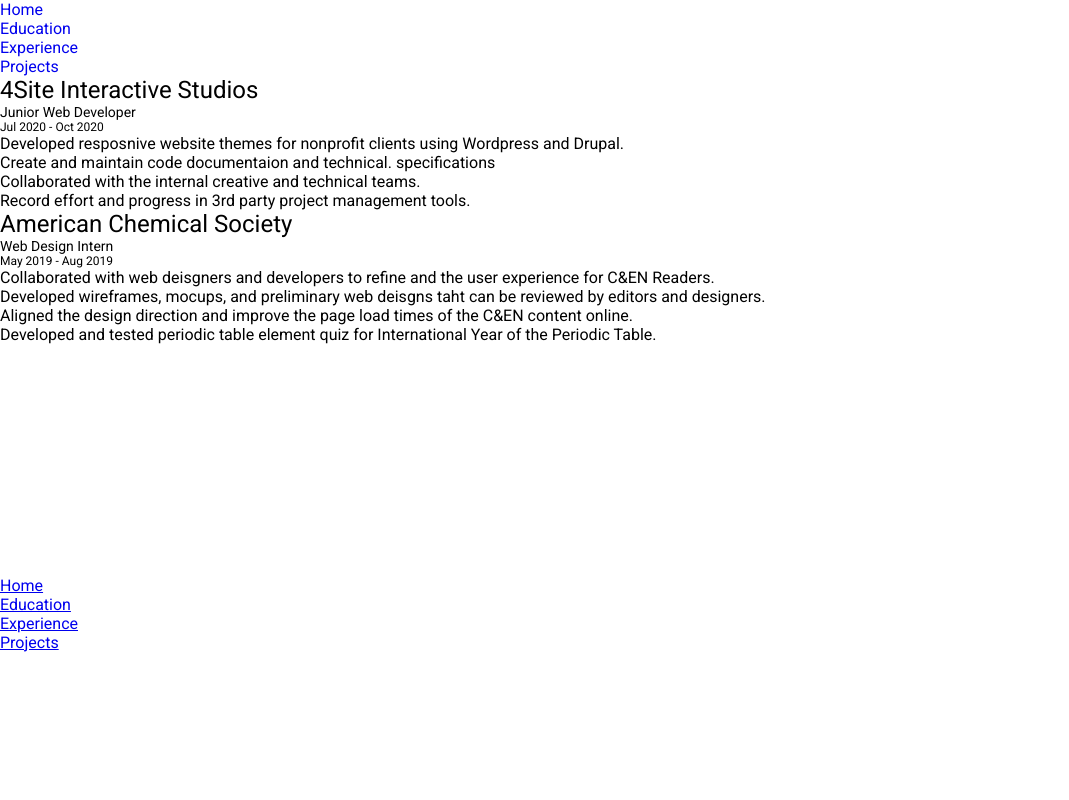
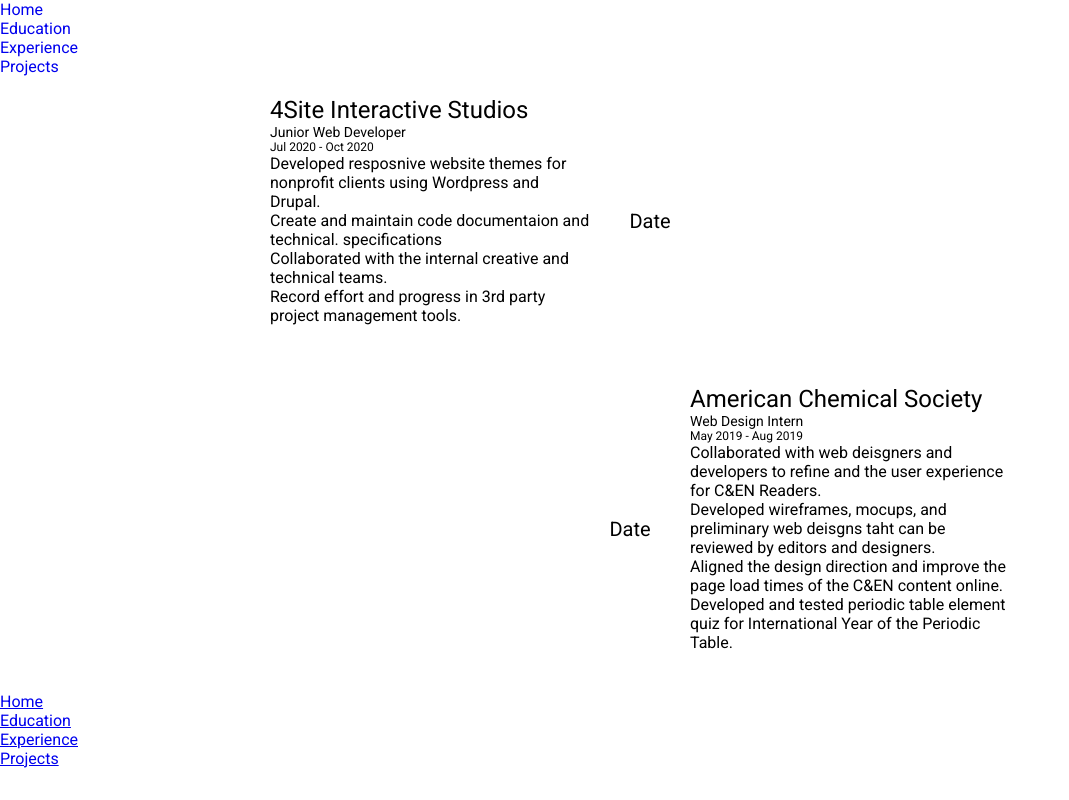
Before and after one commit to jdelacr/justyn-portfolio, a React (Create React App) app: page /Experience in a window 1280 px wide. Shown: the whole page, without its empty margins (0-1069 px from the left). Built offline with nearby package versions, Linux system fonts and the light colour scheme.

Commit message:
Theming the timeline for the experience

```diff
--- a/src/pages/Experience.js
+++ b/src/pages/Experience.js
@@ -4,58 +4,70 @@
 export class Experience extends Component {
   render() {
     return (
-      <div>
-        <div>
+      <div className="experience">
+        <div className="experience-item experience-align--right">
+          <div className="experience-custom"></div>
+          <div className="experience-date">
+            <p>Date</p>
+          </div>
+          <div className="experience-info">
             <div>
               <h1>4Site Interactive Studios</h1>
               <h3>Junior Web Developer</h3>
               <h4>Jul 2020 - Oct 2020</h4>
             </div>
             <div>
-            <ul>
-              <li>
-                Developed resposnive website themes for nonprofit clients using
-                Wordpress and Drupal.
+              <ul className="experience-info--list">
+                <li className="experience-info--list--item">
+                  Developed resposnive website themes for nonprofit clients
+                  using Wordpress and Drupal.
                 </li>
-              <li>
+                <li className="experience-info--list--item">
                   Create and maintain code documentaion and technical.
                   specifications
                 </li>
-              <li>
+                <li className="experience-info--list--item">
                   Collaborated with the internal creative and technical teams.
                 </li>
-              <li>
+                <li className="experience-info--list--item">
                   Record effort and progress in 3rd party project management
                   tools.
                 </li>
               </ul>
             </div>
           </div>
-        <div>
+        </div>
+        <div className="experience-item experience-align--left">
+          <div className="experience-custom"></div>
+          <div className="experience-date">
+            <p>Date</p>
+          </div>
+          <div className="experience-info">
             <div>
               <h1>American Chemical Society</h1>
               <h3>Web Design Intern</h3>
               <h4>May 2019 - Aug 2019</h4>
             </div>
             <div>
-            <ul>
-              <li>
-                Collaborated with web deisgners and developers to refine and the
-                user experience for C&EN Readers.
+              <ul className="experience-info--list">
+                <li className="experience-info--list--item">
+                  Collaborated with web deisgners and developers to refine and
+                  the user experience for C&EN Readers.
                 </li>
-              <li>
+                <li className="experience-info--list--item">
                   Developed wireframes, mocups, and preliminary web deisgns taht
                   can be reviewed by editors and designers.
                 </li>
-              <li>
-                Aligned the design direction and improve the page load times of
-                the C&EN content online.
+                <li className="experience-info--list--item">
+                  Aligned the design direction and improve the page load times
+                  of the C&EN content online.
                 </li>
-              <li>
+                <li className="experience-info--list--item">
                   Developed and tested periodic table element quiz for
                   International Year of the Periodic Table.
                 </li>
               </ul>
+            </div>
           </div>
         </div>
       </div>
--- a/src/pages/Main.js
+++ b/src/pages/Main.js
@@ -5,6 +5,7 @@
 export class Main extends Component {
   render() {
     return (
+      <div>
         <div>
           <div className="profile">
             <img src={Profile} className="profile__img" alt="Profile" />
@@ -24,6 +25,10 @@
             </div>
           </div>
         </div>
+        <div>
+          <h1>SKILLS</h1>
+        </div>
+      </div>
     );
   }
 }
--- a/src/pages/Projects.js
+++ b/src/pages/Projects.js
@@ -2,7 +2,26 @@
 
 export class Projects extends Component {
   render() {
-    return <div>Projects</div>;
+    return (
+      <div>
+        <div>
+          <div>
+            <h1>Periodic Table</h1>
+          </div>
+        </div>
+        <div>
+          <div>
+            <h1>React</h1>
+          </div>
+          <div>
+            <h1>Vue</h1>
+          </div>
+          <div>
+            <h1>PHP</h1>
+          </div>
+        </div>
+      </div>
+    );
   }
 }
 
--- a/src/styles/pages/Experience.scss
+++ b/src/styles/pages/Experience.scss
@@ -0,0 +1,73 @@
+.experience {
+
+    display: flex;
+    flex-wrap: wrap;
+    flex-direction: column;
+    max-width: 800px;
+    margin: 0 auto;
+
+    &-item {
+        display: flex;
+        flex-wrap: nowrap;
+        flex-direction: row;
+        justify-content: center;
+        width: 100%;
+    }
+
+    &-custom {
+        order: 1;
+    }
+
+    &-date {
+        text-align: center;
+        display: flex;
+        order: 2;
+        flex-basis: 6.25rem;
+        font-size: 1.75rem;
+
+        & > p {
+            font-size: 1.25rem;
+            padding: 0.625rem;
+            margin: auto;
+        }
+    }
+
+    &-info {
+        order: 3;
+        padding: 1.25rem;
+        padding-left: 0.625rem;
+        width: 80%;
+        margin-bottom: 1.25rem;
+
+        &--list {
+
+            &--item {
+                list-style: none;
+            }
+        }
+    }
+
+    @media screen and (min-width: 640px) {
+
+        &-info,
+        &-custom {
+            width: 40%;
+        }
+
+        &-align--right >  &-info,
+        &-align--left >  &-custom, {
+            order: 1;
+            padding-right: 0.625rem;
+        }
+
+        &-align--right >  &-date,
+        &-align--left >  &-date {
+            order: 2;
+        }
+
+        &-align--right >  &-custom,
+        &-align--left >  &-info {
+            order: 3;
+        }
+    }
+}
```
Lines whose indentation alone changed are shown as unchanged.
